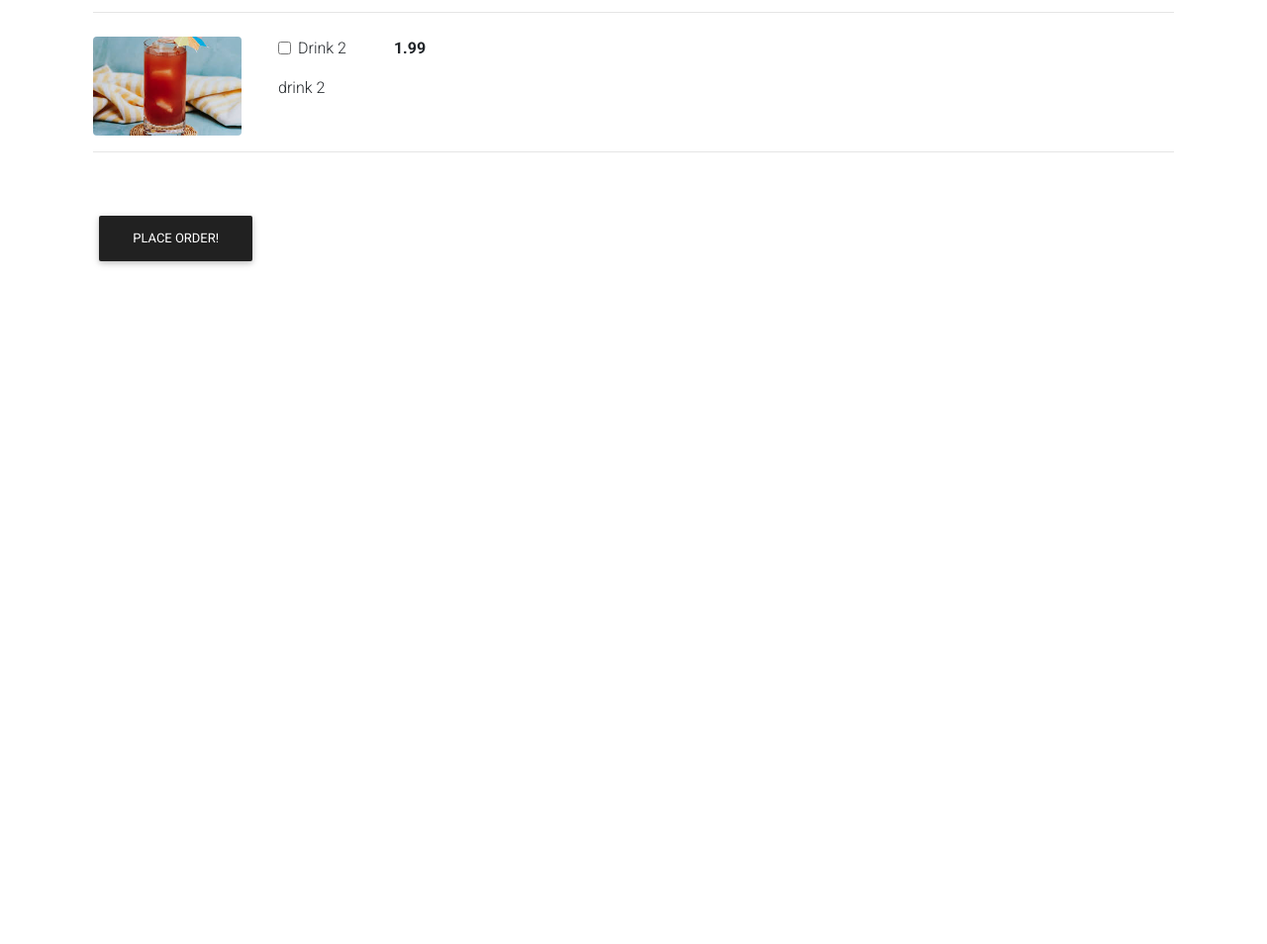
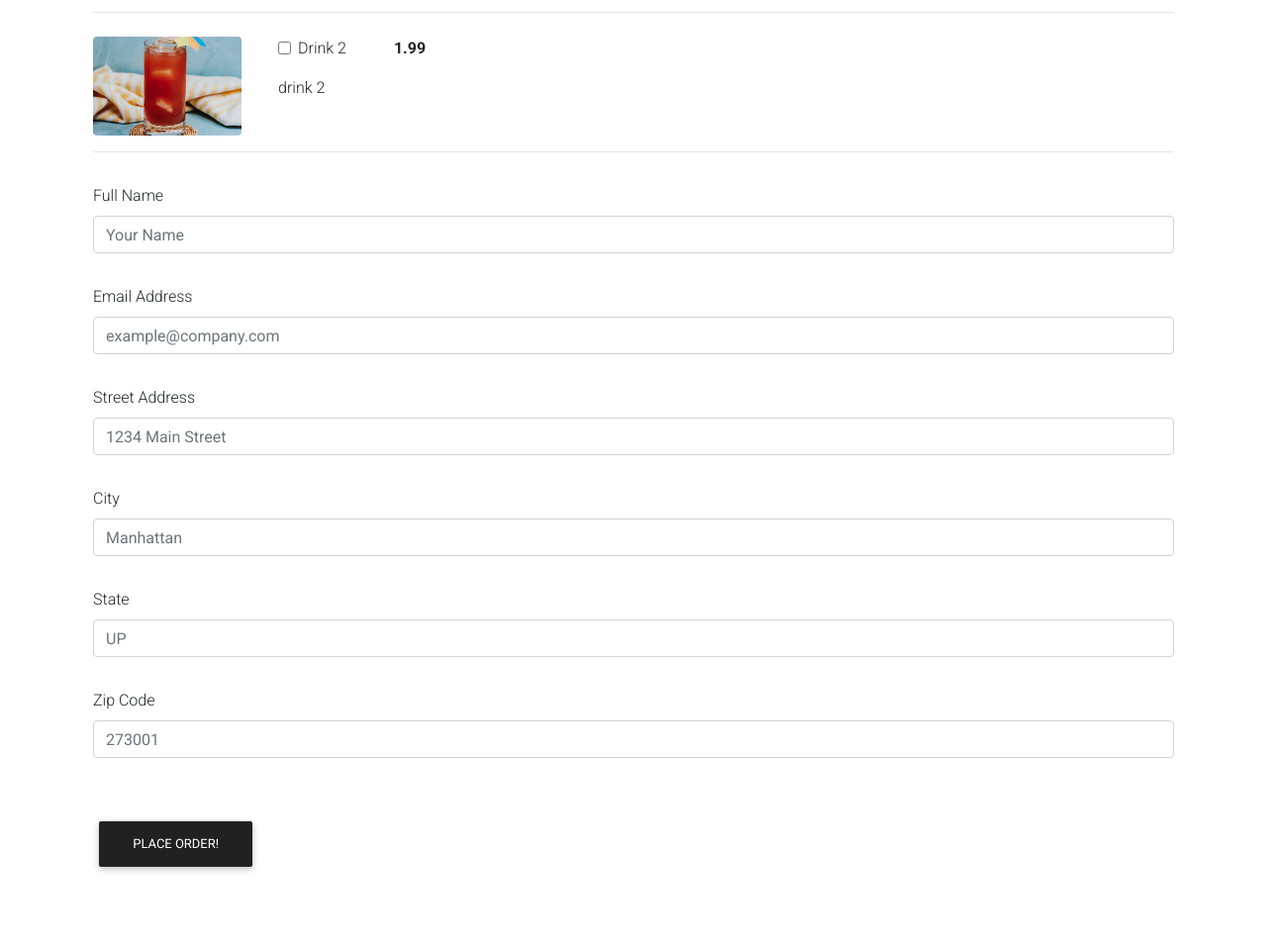
Before and after one commit to Sameek18/Food-delivery-application, a Django app: page /order/ in a window 1280 px wide. Shown: the part 1266-2220 px from the top of the page at 99% size. Before the commit the page ends 1535 px from the top, so only its background shows below. Run offline with Django 3.2, Linux system fonts and the light colour scheme; data comes from the database, SQL or seed files in the repository; some libraries are stand-ins or nearby versions.

Commit message:
Update order.html

```diff
--- a/fooddelivery/customer/templates/customer/order.html
+++ b/fooddelivery/customer/templates/customer/order.html
@@ -89,6 +89,30 @@
                     <hr />
                     {% endfor %}
                 </div>
+                <div class="form-group pt-3">
+                    <label for="name">Full Name</label>
+                    <input required class="form-control" type="text" placeholder="Your Name" name="name" />
+                </div>
+                <div class="form-group pt-3">
+                    <label for="name">Email Address</label>
+                    <input required class="form-control" type="email" placeholder="example@company.com" name="email" />
+                </div>
+                <div class="form-group pt-3">
+                    <label for="name">Street Address</label>
+                    <input required class="form-control" type="text" placeholder="1234 Main Street" name="street" />
+                </div>
+                <div class="form-group pt-3">
+                    <label for="name">City</label>
+                    <input required class="form-control" type="text" placeholder="Manhattan" name="city" />
+                </div>
+                <div class="form-group pt-3">
+                    <label for="name">State</label>
+                    <input required class="form-control" type="text" placeholder="UP" name="state" />
+                </div>
+                <div class="form-group pt-3">
+                    <label for="name">Zip Code</label>
+                    <input required class="form-control" type="text" placeholder="273001" name="zip" />
+                </div>
 
                 <button class="btn btn-dark mt-5">Place Order!</button>
             </form>
```
